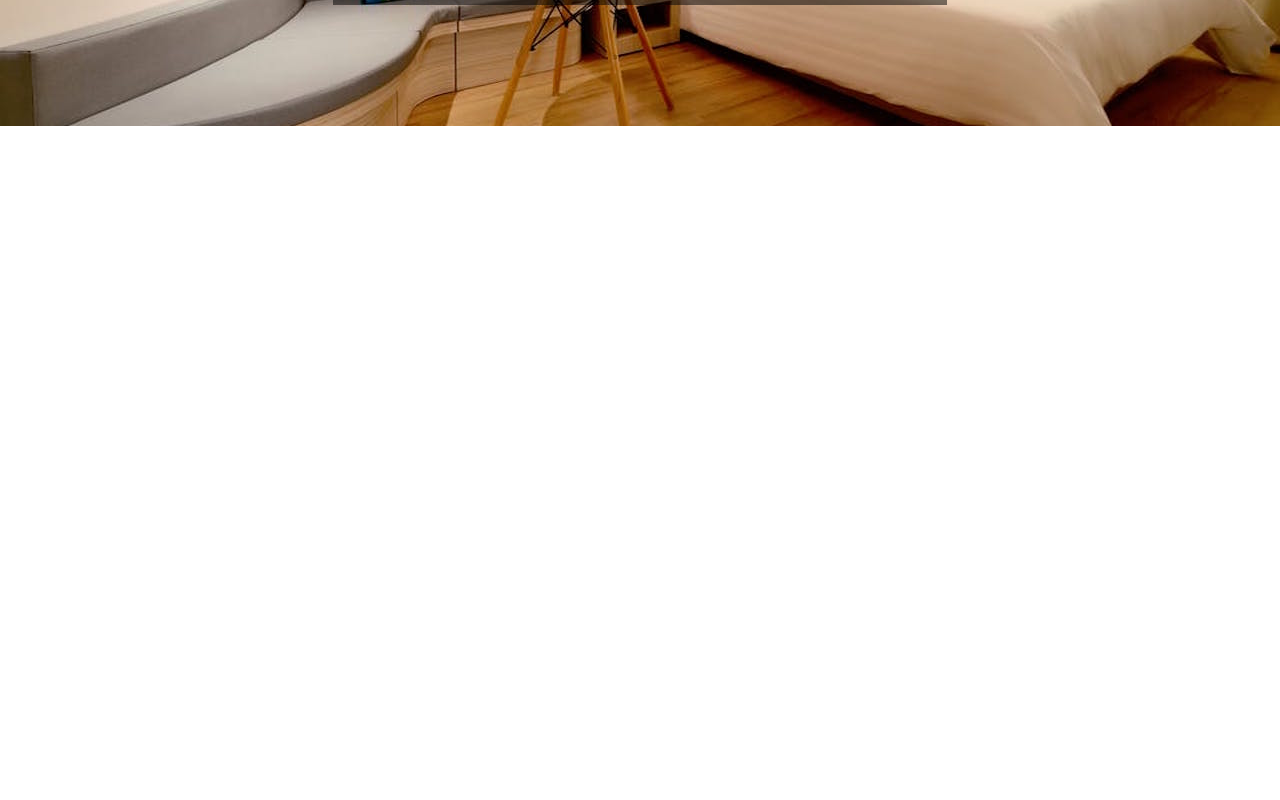
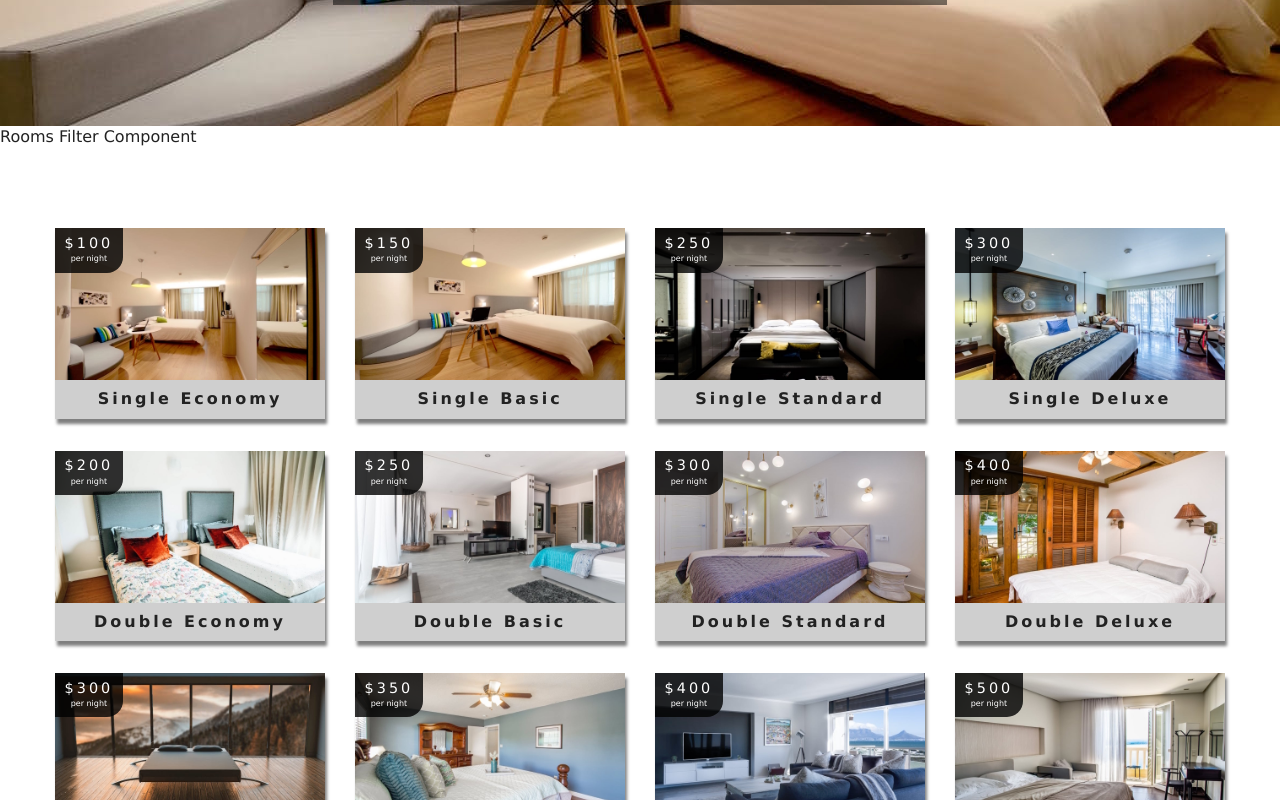
Before and after one commit to myraculous/dunepira-resort, a React (Create React App) app: page /rooms in a window 1280 px wide. Shown: the part 420-1220 px from the top of the page. Before the commit the page ends 800 px from the top, so only its background shows below. Built offline with nearby package versions, Linux system fonts and the light colour scheme.

Commit message:
added roomsList, roomsFilter and roomsContainer components with higher order components

```diff
--- a/package.json
+++ b/package.json
@@ -10,7 +10,8 @@
     "react-dom": "^16.13.1",
     "react-icons": "^3.9.0",
     "react-router-dom": "^5.1.2",
-    "react-scripts": "3.4.1"
+    "react-scripts": "3.4.1",
+    "styled-components": "^5.1.0"
   },
   "scripts": {
     "start": "react-scripts start",
--- a/src/App.css
+++ b/src/App.css
@@ -116,6 +116,7 @@ h6 {
   overflow: hidden;
 	transition: var(--mainTransition);
 	list-style-type: none;
+	text-transform: uppercase;
 }
 .nav-links a {
 	display: block;
--- a/src/components/Navbar.js
+++ b/src/components/Navbar.js
@@ -37,6 +37,9 @@ export default class Navbar extends Component {
 					<li>
 						<Link to="/about">About</Link>
 					</li>
+					<li>
+						<Link to="/contact">Contact</Link>
+					</li>
 					</ul>
 				</div>
 			</nav>
--- a/src/components/Room.js
+++ b/src/components/Room.js
@@ -6,15 +6,17 @@ import { PropTypes } from 'prop-types';
 
 export default function Room({ room }) {
     const { name, slug, images, price } = room;
+
     return (
-        <article>
+        <article className="room">
             <div className="img-container">
             <img src={images[0] || defaultImage} alt="single room" />
             <div className="price-top">
             <h6>${price}</h6>
             <p>per night</p>
             </div>
-            <Link to={`/rooms/$slug`} className="btn-primary room-link">Features</Link>
+            <Link to={`/rooms/${slug}`} className="btn-primary room-link">  Features
+            </Link>
             </div>
             <p className="room-info">{name}</p>
         </article>
@@ -25,7 +27,7 @@ Room.propTypes = {
     room: PropTypes.shape({
         name:PropTypes.string.isRequired,
         slug:PropTypes.string.isRequired,
-        image:PropTypes.arrayOf(PropTypes.string).isRequired,
+        images:PropTypes.arrayOf(PropTypes.string).isRequired,
         price:PropTypes.number.isRequired,
 
     })
--- /dev/null
+++ b/src/components/RoomContainer.js
@@ -0,0 +1,57 @@
+import React from 'react'
+import RoomsFilter from './RoomsFilter';
+import RoomsList from './RoomList';
+import { withRoomConsumer } from '../context';
+import Loading from './Loading';
+
+
+function RoomContainer({ context }) {
+const { loading, sortedRooms, rooms} = context;
+if(loading) {
+    return <Loading />
+    }
+    return (
+        <>
+
+            <RoomsFilter room ={rooms} />
+            <RoomsList rooms ={sortedRooms}  />
+        </>
+        );
+
+ }
+
+export default withRoomConsumer(RoomContainer)
+
+
+
+/**
+// import React from 'react'
+// import RoomsFilter from './RoomsFilter';
+// import RoomsList from './RoomsList';
+// import { RoomConsumer } from '../context';
+// import Loading from './Loading';
+
+// export default function RoomContainer() {
+//     return (
+//         <RoomConsumer>
+//         {
+//             (value) =>{
+//                 const { loading, sortedRooms, rooms } = value;
+//                 if(loading){
+//                     return <Loading />
+//                 }
+//                 return (
+//                     <div>
+//                         Rooms Container
+//                         <RoomsFilter rooms={rooms} />
+//                         <RoomsList rooms={sortedRooms} />
+//                     </div>
+//                 );
+//             }
+//         }
+
+//         </RoomConsumer>
+
+//     );
+// }
+**/
--- /dev/null
+++ b/src/components/RoomList.js
@@ -0,0 +1,20 @@
+import React from "react";
+import Room from "./Room";
+export default function RoomList({ rooms }) {
+  if (rooms.length === 0) {
+    return (
+      <div className="empty-search">
+        <h3>unfortunately no rooms matched your search parameters</h3>
+      </div>
+    );
+  }
+  return (
+    <section className="roomslist">
+      <div className="roomslist-center">
+        {rooms.map(item => {
+          return <Room key={item.id} room={item} />;
+        })}
+      </div>
+    </section>
+  );
+}
--- /dev/null
+++ b/src/components/RoomsFilter.js
@@ -0,0 +1,9 @@
+import React from 'react'
+
+export default function RoomsFilter() {
+    return (
+        <div>
+            Rooms Filter Component
+        </div>
+    )
+}
--- /dev/null
+++ b/src/components/StyledHero.js
@@ -0,0 +1,15 @@
+import styled from 'styled-components';
+import defaultImg from '../images/room-1.jpeg';
+
+
+
+const StyledHero = styled.header`
+min-height: 60vh;
+background: url(${props => props.img? props.img: defaultImg}) center/cover no-repeat;
+display: flex;
+align-items: center;
+justify-content: center;
+
+`;
+
+export default StyledHero;
--- a/src/context.js
+++ b/src/context.js
@@ -34,15 +34,36 @@ formatData(items){
     return tempItems;
 }
 
+getRoom = slug =>{
+    let tempRooms = [...this.state.rooms];
+    const room = tempRooms.find(room => room.slug === slug);
+    return room;
+}
     render() {
         return (
-            <RoomContext.Provider value={{...this.state}}>
+            <RoomContext.Provider
+            value={{
+                ...this.state,
+                getRoom:this.getRoom
+            }}
+            >
                 {this.props.children}
             </RoomContext.Provider>
         );
     }
 }
 
-const RoonConsumer  = RoomContext.Consumer;
+const RoomConsumer  = RoomContext.Consumer;
 
-export {RoomProvider, RoonConsumer, RoomContext};
+export function withRoomConsumer(Component){
+    return function ConsumerWrapper(props){
+        return (
+            <RoomConsumer>
+            {value => <Component {...props} context={value}  />}
+            </RoomConsumer>
+        );
+    };
+}
+
+
+export {RoomProvider, RoomConsumer, RoomContext};
--- a/src/pages/Home.js
+++ b/src/pages/Home.js
@@ -4,6 +4,7 @@ import Banner from '../components/Banner';
 import { Link } from 'react-router-dom'
 import Services from '../components/Services';
 import FeaturedRooms from '../components/FeaturedRooms';
+
 
 export const Home = () => {
 	return (
@@ -18,6 +19,7 @@ export const Home = () => {
 			</Hero>
 			<Services/>
 			<FeaturedRooms />
+
 		</>
 
 
--- a/src/pages/Rooms.js
+++ b/src/pages/Rooms.js
@@ -2,15 +2,17 @@ import React from "react";
 import Hero from '../components/Hero';
 import {Link} from 'react-router-dom';
 import Banner from '../components/Banner';
+import RoomContainer from '../components/RoomContainer';
 
 export default function Rooms() {
 	return (
-		<div>
+		<>
 			<Hero hero="roomsHero" >
 			<Banner title="our rooms">
 			<Link to="/" className="btn-primary">return Home</Link>
 			</Banner>
 			</Hero>
-		</div>
+			<RoomContainer />
+		</>
 	);
 }
--- a/src/pages/SingleRoom.js
+++ b/src/pages/SingleRoom.js
@@ -1,11 +1,79 @@
 import React, { Component } from "react";
+import DefaultBcg from '../images/room-1.jpeg';
+import Hero from '../components/Hero';
+import Banner from '../components/Banner';
+import { Link } from 'react-router-dom';
+import {RoomContext} from '../context';
+import StyledHero from '../components/StyledHero';
+
 
 class SingleRoom extends Component {
+	constructor(props){
+		super(props)
+	this.state ={
+		slug : this.props.match.params.slug,
+		DefaultBcg
+		};
+	}
+static contextType = RoomContext;
+
 	render() {
+
+	const { getRoom } = this.context;
+	const room = getRoom(this.state.slug);
+	if(!room){
 		return (
-			<div>
-				<h3>Hello from Single Room Page</h3>
+			<div className="error">
+			<h3>no  such room could be found... </h3>
+			<Link to ="/rooms" className="btn-primary">back to rooms</Link>
 			</div>
+		);
+	}
+	const { name, description, capacity, size, price, extras, breakfast, pets, images } = room;
+
+	const [mainImg,...otherImg] = images;
+	return (
+		<>
+		<StyledHero img={otherImg || this.state.DefaultBcg}>
+		<Banner title={`${name} room`}>
+		<Link to="/rooms" className="btn-primary">back to rooms</Link>
+		</Banner>
+		</StyledHero>
+		<section className="single-room">
+		<div className="single-room-images">
+		{otherImg.map((item, index) => {
+			return <img key={index} src={item} alt={name} />
+		})}
+		</div>
+		<div className="single-room-info">
+		<article className="desc">
+		<h3>details</h3>
+		<p>{description}</p>
+		</article>
+		<article className="info">
+
+		<h3>info</h3>
+		<h6>Price: ${price}</h6>
+		<h6>Size: {size} SQFT</h6>
+		<h6>
+		max capacity : { capacity > 1 ? `${capacity} people` : `${capacity} person`}
+		</h6>
+		<h6> {pets? "pets allowed": "no pets allowed"}
+		</h6>
+		<h6>{breakfast && "free breakfast included" }</h6>
+		</article>
+		</div>
+		</section>
+		<section className="room-extras">
+		<h6>extras</h6>
+		<ul className="extras">
+		{ extras.map(( item, index) => {
+			return <li key={index}> - {item}</li>
+		})}
+		</ul>
+		</section>
+
+		</>
 		);
 	}
 }
```
Also changed, not shown: 1 other file (tests, documents, lock files or other folders).
